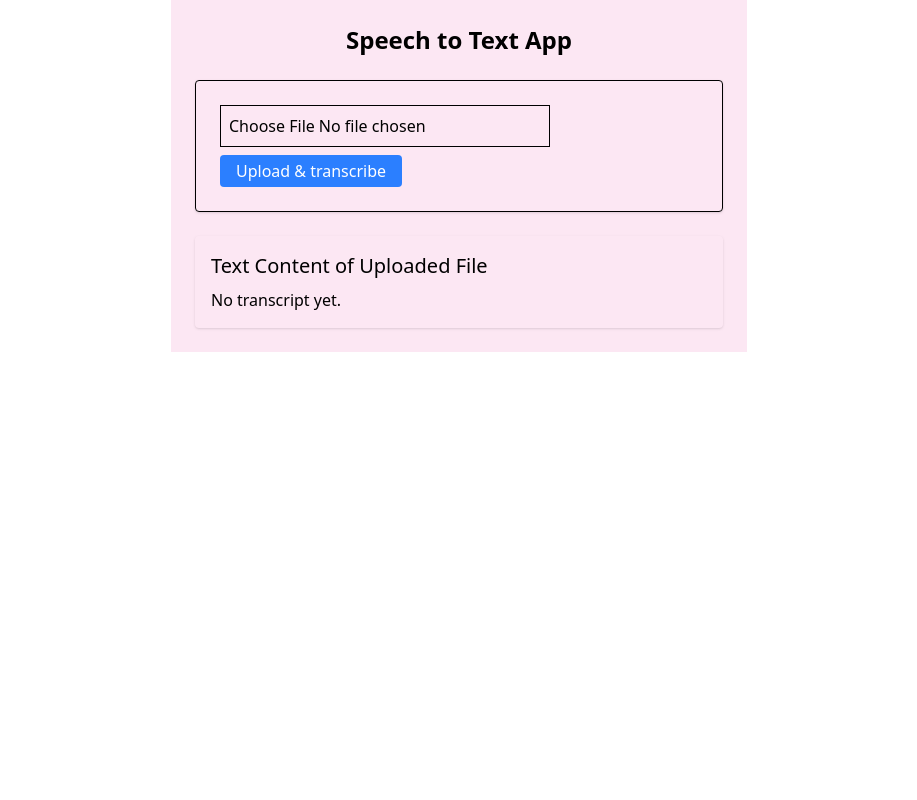
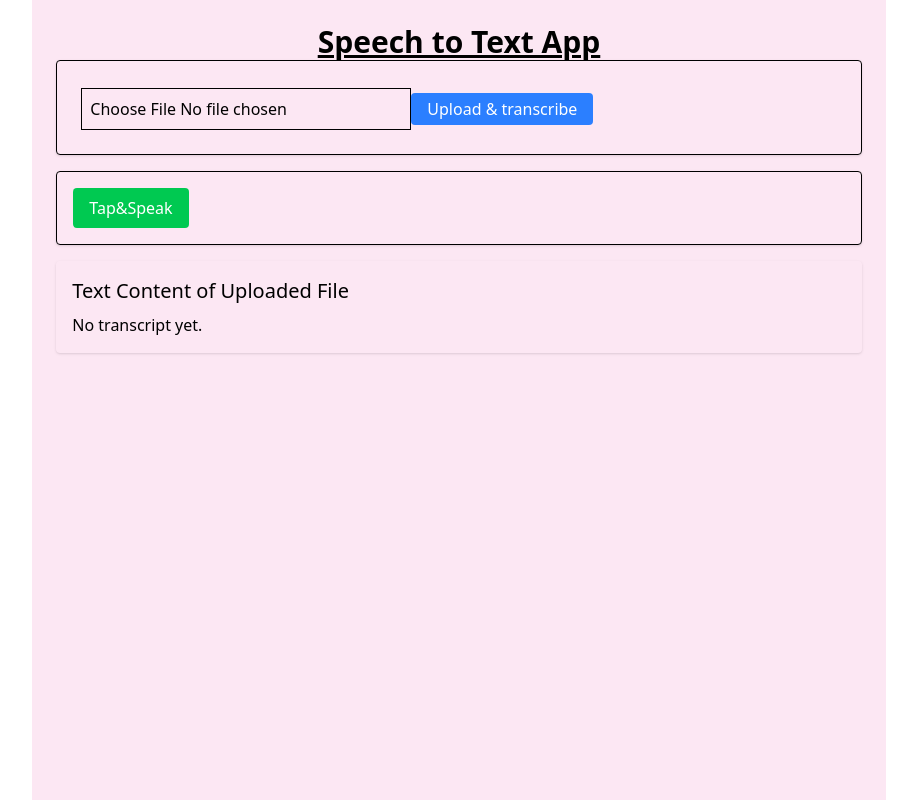
Before and after one commit to Jeeteco/Speech-To-Text, a React (Vite) app: page / in a window 1280 px wide. Shown: the whole page, without its empty margins (181-1098 px from the left). Built offline with nearby package versions, Linux system fonts and the light colour scheme.

Commit message:
audio record update

```diff
--- /dev/null
+++ b/components/AllAudio.jsx
@@ -0,0 +1,11 @@
+import React from 'react'
+
+const AllAudio = () => {
+  return (
+    <div className='w-1/3 bg-orange-100 '>
+
+    </div>
+  )
+}
+
+export default AllAudio
--- a/src/App.jsx
+++ b/src/App.jsx
@@ -1,36 +1,51 @@
-import React ,{ useState } from 'react';
+import React, { useState } from 'react';
 import axios from 'axios';
 import './App.css'
-// import AudioRecorder from "../components/AudioRecorder"
+import AudioRecorder from "../components/AudioRecorder"
 import FileUpload from '../components/fileUpload'
-import { transcribeAudio } from '../utils/transcribeAudio';
+
 
 import TranscriptDisplay from '../components/TranscriptDisplay';
+import AllAudio from '../components/AllAudio';
 
 function App() {
   const [transcript, setTranscript] = useState('');
 
   const handleAudioBlob = async (blob) => {
 
-      const formData = new FormData();
-      formData.append('audio', blob, 'recorded_audio.webm');
+    const formData = new FormData();
+    formData.append('audio', blob, 'recorded_audio.webm');
 
-      const response = await axios.post("http://localhost:5000/api/audio/upload", formData);
+    const response = await axios.post("http://localhost:5000/api/audio/upload", formData);
 
-      setTranscript(response.data.transcript);
 
+    const audioId = response.data.audioId;
+    // console.log(audioId);
+
+    const res = await axios.post("http://localhost:5000/api/audio/transcribe", { audioId });
+
+    //console.log(res);
+
+
+
+
+    setTranscript(res.data.transcript.transcript);
+    //  console.log(response.data);
 
   };
 
   return (
     <>
-      <div className="p-6 max-w-xl mx-auto space-y-6 bg-pink-100 w-full">
-        <h1 className="text-2xl font-bold text-center"> Speech to Text App</h1>
-        <FileUpload onTranscript={setTranscript} />
-        {/* <AudioRecorder onAudioReady={handleAudioBlob} /> */}
-       <TranscriptDisplay transcript={transcript}/>
+      <div className=' h-screen  w-screen m-auto flex item-center justify-center'>
+        <div className="p-6 w-2/3 bg-pink-100 ">
+           <h1 className="text-black text-3xl font-extrabold shadow-white-4 text-center underline "> Speech to Text App</h1>
+          <FileUpload onTranscript={setTranscript} />
+          <AudioRecorder onAudioReady={handleAudioBlob} />
+          <TranscriptDisplay transcript={transcript} />
+          <AllAudio />
+        </div>
+
       </div>
-
     </>
   )
 }
```
